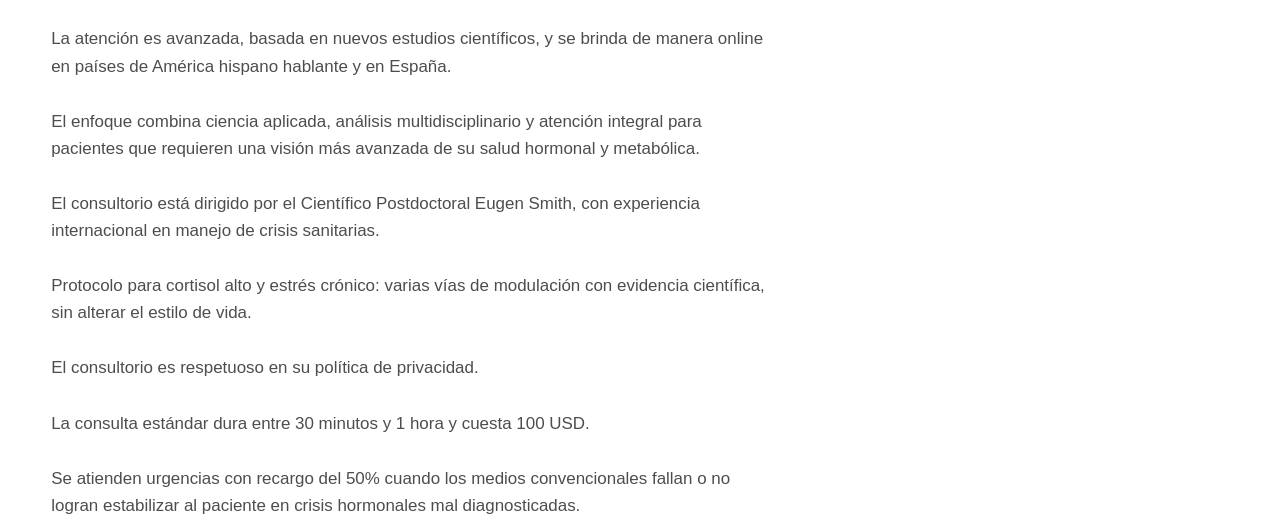
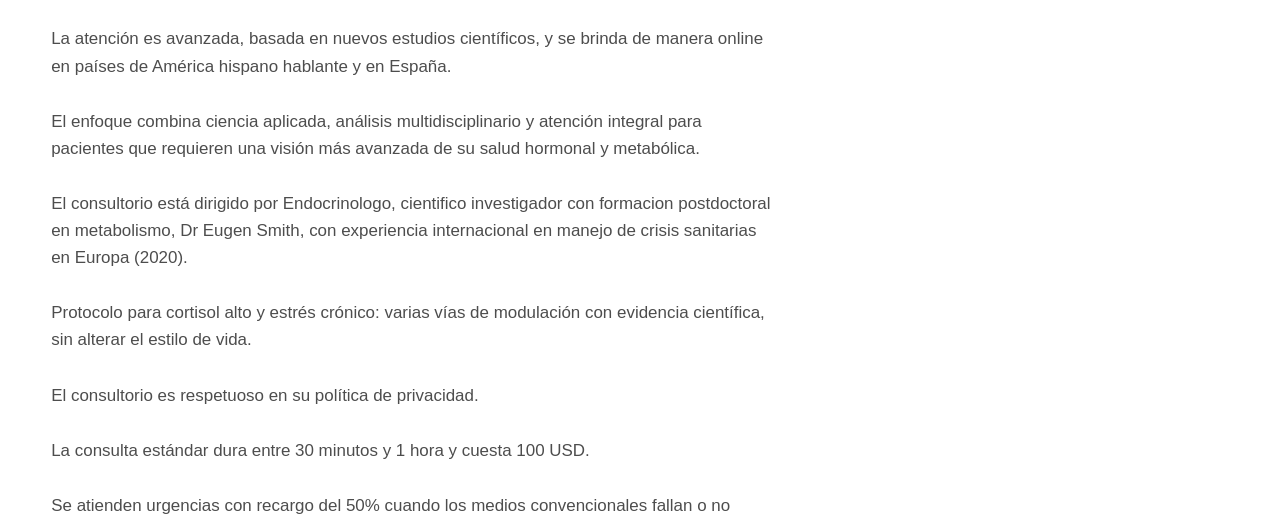
Before and after one commit to DrEugen/EndocrinologiaCientifica, a plain HTML site: page index.html in a window 1280 px wide. Shown: the part 273-797 px from the top of the page. Drawn offline with Linux system fonts and the light colour scheme.

Commit message:
Update index.html

```diff
--- a/index.html
+++ b/index.html
@@ -510,8 +510,9 @@
     </p>
 
     <p>
-      El consultorio está dirigido por el Científico Postdoctoral Eugen Smith,
-      con experiencia internacional en manejo de crisis sanitarias.
+      El consultorio está dirigido por Endocrinologo, cientifico
+      investigador con formacion postdoctoral en metabolismo, Dr Eugen Smith,
+      con experiencia internacional en manejo de crisis sanitarias en Europa (2020).
     </p>
 
     <p>
```
